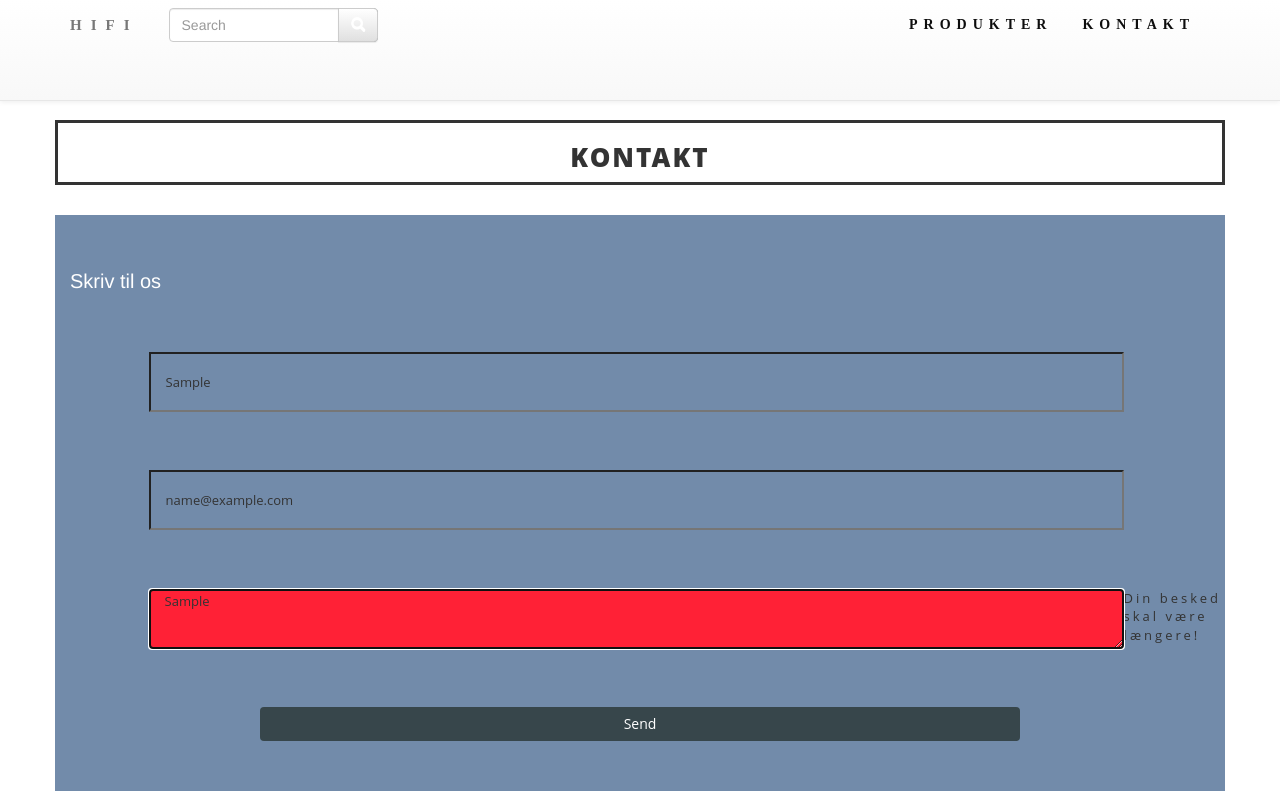
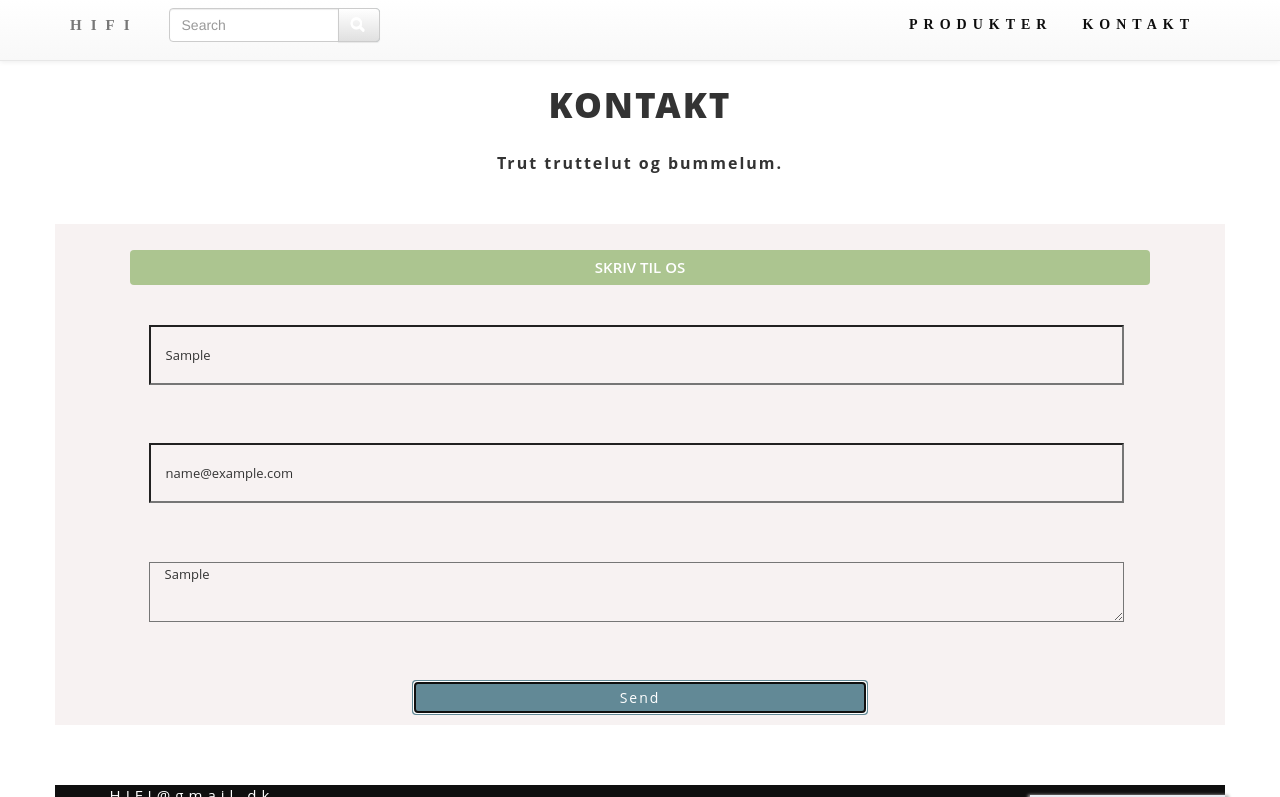
Before and after one commit to wi73a-praktisk-web/hi-fi-sheila-larsen-dynamisk, a website: page dynamisk/public/kontakt.html in a window 1280 px wide. Both pictures are taken after typing "Sample", "name@example.com", "Sample" into the empty fields and a click on the button "Send". Shown: the top 797 px of the page. Drawn offline with nearby package versions, Linux system fonts and the light colour scheme; no server answers.

Commit message:
Kontaktinfo blev sat ind i databasen uanset om der var valid-fejl eller ej. Det er nu rettet og virker som det skal

```diff
--- a/dynamisk/public/css/stylesheet.css
+++ b/dynamisk/public/css/stylesheet.css
@@ -1,3 +1,5 @@
+
+
 
 
 /*NAV*/
@@ -48,16 +50,23 @@
 .col-xs-12 {
     margin-bottom: 20px;
     background-color: #FFFFFF;
+    box-shadow: 1px 3px 3px 3px #BBB9B9;
+
+
 }
+
 #content {
-    margin-top: 75px;
-    background-color: #728BAA;
-    border-top: 35px solid #728BAA;
+    margin-top: 80px;
+    background-color: #F7F2F2;
+    padding-top: 25px;
+
+
+
+
 }
 
 #velkommen {
-    margin-top: 120px;
-    border: 3px solid;
+    margin-top: 80px;
     margin-bottom: -45px;
 
 }
@@ -71,7 +80,6 @@
     text-transform: uppercase;
     margin-left: 40px;
 
-
 }
 
 
@@ -80,40 +88,58 @@
     padding-left: 10%;
     padding-top: 10%;
 
+
 }
 
 h2 {
     font-family: 'open sans';
-    font-size: 26px;
+    font-size: 35px;
     letter-spacing: 2px;
     font-weight: 900;
     text-transform: uppercase;
     text-align: center;
+    margin-top: 6px;
+    margin-bottom: 2px;
 }
 
 
 h3 {
-    padding-bottom: 20px;
-    font-size: 20px;
-    color: #fff;
+    font-family: 'open sans';
+    padding: 9px;
+    margin-left: 60px;
+    margin-right: 60px;
+    font-size: 15px;
+    color: #FFFFFF;
+    background-color: #ACC590;
+    border-radius: 4px;
+    text-transform: uppercase;
+    font-weight: 600;
+    text-align: center;
+    margin-top: 1px;
 }
 
 h4 {
     font-family: 'open sans';
+    color: #45638A;
     font-size: 20px;
-    letter-spacing: 2px;
+    letter-spacing: 3px;
+    font-weight: 900;
     padding-top: 40px;
     text-align: center;
+    text-transform: uppercase;
+
 
 }
+
 
 
 .p-index {
     font-family: 'open sans';
     letter-spacing: 2px;
     font-weight: 700;
-    font-size: 18px;
+    font-size: 16px;
     text-align: center;
+    padding-bottom: 5px;
 
 }
 
@@ -149,7 +175,7 @@ footer {
 }
 
 .top-footer {
-    background-color: #cacffa;
+    background-color: #0F0F0F;
     margin-top: 50px;
 }
 
@@ -182,7 +208,7 @@ footer {
 .mail {
     font-family: 'Open Sans';
     font-size: 15px;
-    color: #5883de;
+    color: #fff;
     letter-spacing: 5px;
     margin-left: 11%;
 }
@@ -213,15 +239,42 @@ footer {
 
 
 .btn {
-    background-color: #37464B;
+    background-color: #628996;
     color: #FFFFFF;
     font-family: 'Open Sans';
-    margin-bottom: 50px;
+    margin-bottom: 10px;
+    font-size: 14px;
+    letter-spacing: 2px;
+
+
+}
+.btn.focus, .btn:focus, .btn:hover {
+    color: #fff;
+
 }
 
 
+
 .btn-index {
-    width: 60%;
-    height: 50px;
-    margin-left: 20%;
+    width: 40%;
+    height: 35px;
+    margin-left: 30%;
 }
+
+
+
+#kontakt-svar{
+    display:none;
+    background-color: #4B607A;
+    color: #fff;
+    width: 100%;
+    height: 100px;
+    opacity: 0.8;
+    margin:auto;
+    top:500px;
+    z-index: 200;
+    position: absolute;
+    font-size: 25px;
+    text-align: center;
+    padding: 30px;
+}
--- a/dynamisk/public/js/kontakt.js
+++ b/dynamisk/public/js/kontakt.js
@@ -1,41 +1,25 @@
+var afsted = true;
 function formular(form) {
+    var form = document.getElementById("kontakt");
+    afsted = true;
 
-        var afsted = true;
-
-        if (form.name.value === "") {
-            form.name.focus();
+    if (form.navn.value === "") {
+        form.navn.focus();
         document.getElementById("navne_validering").innerHTML = "Skriv dit navn";
-            document.getElementById("name").style.backgroundColor = "#ff2136";
+        document.getElementById("navn").style.backgroundColor = "#d64a58";
         afsted = false;
     }
     else {
-            if (!isNaN(form.name.value)) {
-                form.name.focus();
-                document.getElementById("navne_validering").innerHTML = "Der må kun være bogstaver i dit navn";
-                document.getElementById("name").style.backgroundColor = "#ff2136";
-                afsted = false;
-            }
-            else {
-                if (form.name.value.length < 4) {
-                    form.name.focus();
-                    document.getElementById("navne_validering").innerHTML = "Dit navn skal være længere";
-                    document.getElementById("name").style.backgroundColor = "#ff2136";
-                    afsted = false;
-                }
-                else {
-                    document.getElementById("name").style.backgroundColor = "transparent";
+        document.getElementById("navn").style.backgroundColor = "transparent";
         document.getElementById("navne_validering").innerHTML = "";
     }
-            }
-        }
-
 
 
 
     if (form.email.value === "") {
         form.email.focus();
         document.getElementById("email_validering").innerHTML = "Skriv din email!";
-            document.getElementById("email").style.backgroundColor = "#ff2136";
+        document.getElementById("email").style.backgroundColor = "#d64a58";
         afsted = false;
     }
     else {
@@ -45,40 +29,28 @@ function formular(form) {
             document.getElementById("email_validering").innerHTML = "";
         }
 
-            else {
-                form.email.focus();
-                document.getElementById("email_validering").innerHTML = "Denne email er ikke gyldig!";
-                document.getElementById("email").style.backgroundColor = "#ff2136";
-                afsted = false;
-            }
     }
 
 
 
 
 
-        if (form.message.value === "") {
-            form.message.focus();
+    if (form.besked.value === "") {
+        form.besked.focus();
         document.getElementById("besked_validering").innerHTML = "Skriv en besked!";
-            document.getElementById("message").style.backgroundColor = "#ff2136";
+        document.getElementById("besked").style.backgroundColor = "#d64a58";
         afsted = false;
     }
     else {
-            if (form.message.value.length < 10) {
-                form.message.focus();
-                document.getElementById("besked_validering").innerHTML = "Din besked skal være længere!";
-                document.getElementById("message").style.backgroundColor = "#ff2136";
-                afsted = false;
-            }
-            else {
-                document.getElementById("message").style.backgroundColor = "transparent";
+        document.getElementById("besked").style.backgroundColor = "transparent";
         document.getElementById("besked_validering").innerHTML = "";
     }
+
+
+    if (afsted === true) {
     }
-        if (afsted === true) {
-            alert("Tak for din besked, ");
-        }
-        return afsted;
+    // return afsted;
+    return false;
 }
 
 function checkEmail(email) {
@@ -88,3 +60,46 @@ function formular(form) {
     }
     afsted = false;
 }
+
+
+document.getElementById("send").addEventListener('click', (event) => {
+    formular();
+    event.preventDefault();
+    var navn = document.getElementById("navn").value;
+    var email = document.getElementById("email").value;
+    var besked = document.getElementById("besked").value;
+
+    let headers = new Headers();
+    headers.append('Content-Type', 'application/json');
+    let init = {
+        method: 'POST',
+        headers: headers,
+        body: `{"navn":"${navn}","email":"${email}","besked":"${besked}"}`,
+        cache: 'no-cache',
+        mode: 'cors'
+    };
+    if (afsted) {
+        let request = new Request('http://localhost:1337/create', init);
+
+        fetch(request)
+            .then(response => {
+                return response.json();
+            })
+            .then(svar => {
+                document.getElementById("kontakt-svar").innerHTML = svar.message;
+                document.getElementById("kontakt-svar").style.display = "block";
+                document.getElementById("navn").value = "";
+                document.getElementById("email").value = "";
+                document.getElementById("besked").value = "";
+            })
+            .catch(err => {
+                console.log(err)
+            });
+    }
+
+})
+
+
+document.getElementById("kontakt-svar").addEventListener('click', (event) => {
+    document.getElementById("kontakt-svar").style.display = "none";
+})
--- a/dynamisk/public/js/produkter.js
+++ b/dynamisk/public/js/produkter.js
@@ -60,6 +60,7 @@
                           <img class="img-responsive" src="./img-hifi/${item.billede}">
                         </a>
                         <p class="p-pris">${item.pris} sp.</p>
+                        <a href="produkter.html?produkt=${item.id}"><button class="btn btn-index">Læs mere</button></a>
                         </div>`
 
 
@@ -137,7 +138,7 @@
         else if (getUrlParameter("kategori")) {                                  //specifik kategori//
             getOneCat(getUrlParameter("kategori"));
         }
-        else if (getUrlParameter("find")) {                                  //specifik kategori//
+        else if (getUrlParameter("find")) {                                  //søg kategori/producent/produkt//
             findProd(getUrlParameter("find"));
         }
         else {
--- a/dynamisk/public/kontakt.html
+++ b/dynamisk/public/kontakt.html
@@ -58,17 +58,21 @@
     <main>
 
 
-                <div id="velkommen" class="container"><h2>Kontakt</h2></div>
-                <div class="container" id="content">
-      <h3>Skriv til os</h3>
+        <div id="velkommen" class="container">
+            <h2>Kontakt</h2>
+            <p class="p-index">Trut truttelut og bummelum.</p>
+        </div>
+
+        <div class="container" id="content">
+            <h3>Skriv til os</h3>
+
             <div id="kontakt-formular">
-
-
-                <form action="" method="post" name="contact" id="contact" onSubmit="return formular(this);">
+                <div id="kontakt-svar"></div>
+                <form action="" name="kontakt" id="kontakt" onSubmit="return formular(this);">
 
                     <div class="row">
 
-                        <input class="col-xs-10 col-xs-offset-2 contact-input" type="text" id="name" placeholder="Dit navn">
+                        <input class="col-xs-10 col-xs-offset-2 contact-input" type="text" id="navn" placeholder="Dit navn">
                         <span id="navne_validering"></span>
 
                     </div>
@@ -84,13 +88,13 @@
 
                     <div class="row">
 
-                        <textarea class="col-xs-10 col-xs-offset-2 contact-input" name="message" id="message" placeholder="Din besked"></textarea>
+                        <textarea class="col-xs-10 col-xs-offset-2 contact-input" name="Besked" id="besked" placeholder="Din besked"></textarea>
                         <span id="besked_validering"></span>
 
                     </div>
 
 
-                    <button class="col-xs-8 col-xs-offset-2 btn" type="submit" id="send" value="Send">
+                    <button class="col-xs-8 col-xs-offset-2 btn btn-index" type="submit" id="send" value="Send">
                         Send
                     </button>
                 </form>
```
Also changed, not shown: dynamisk/public/index.html (+5 -36 lines), dynamisk/public/produkter.html (+0 -57 lines), dynamisk/README.md (added). Lines whose indentation alone changed are shown as unchanged.
